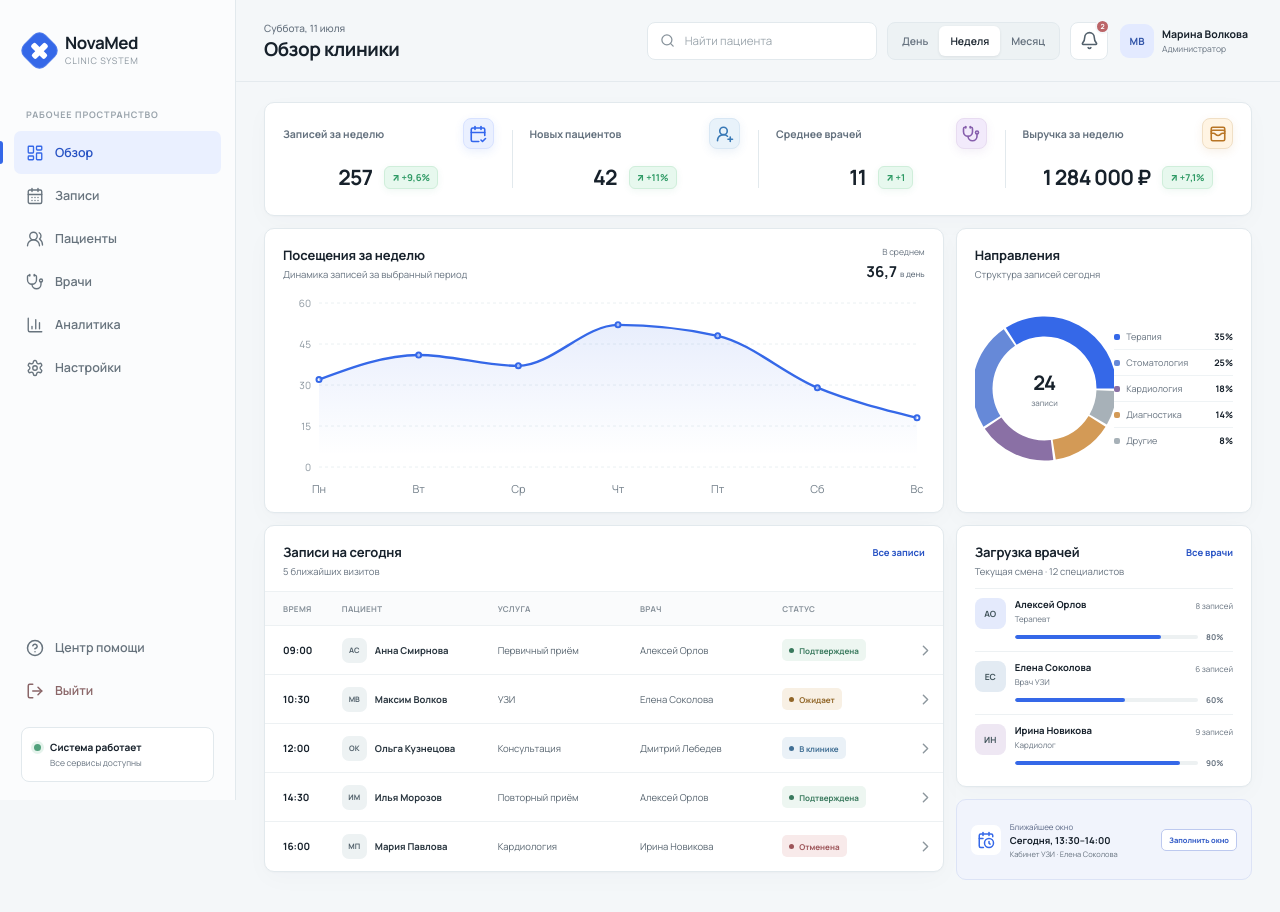
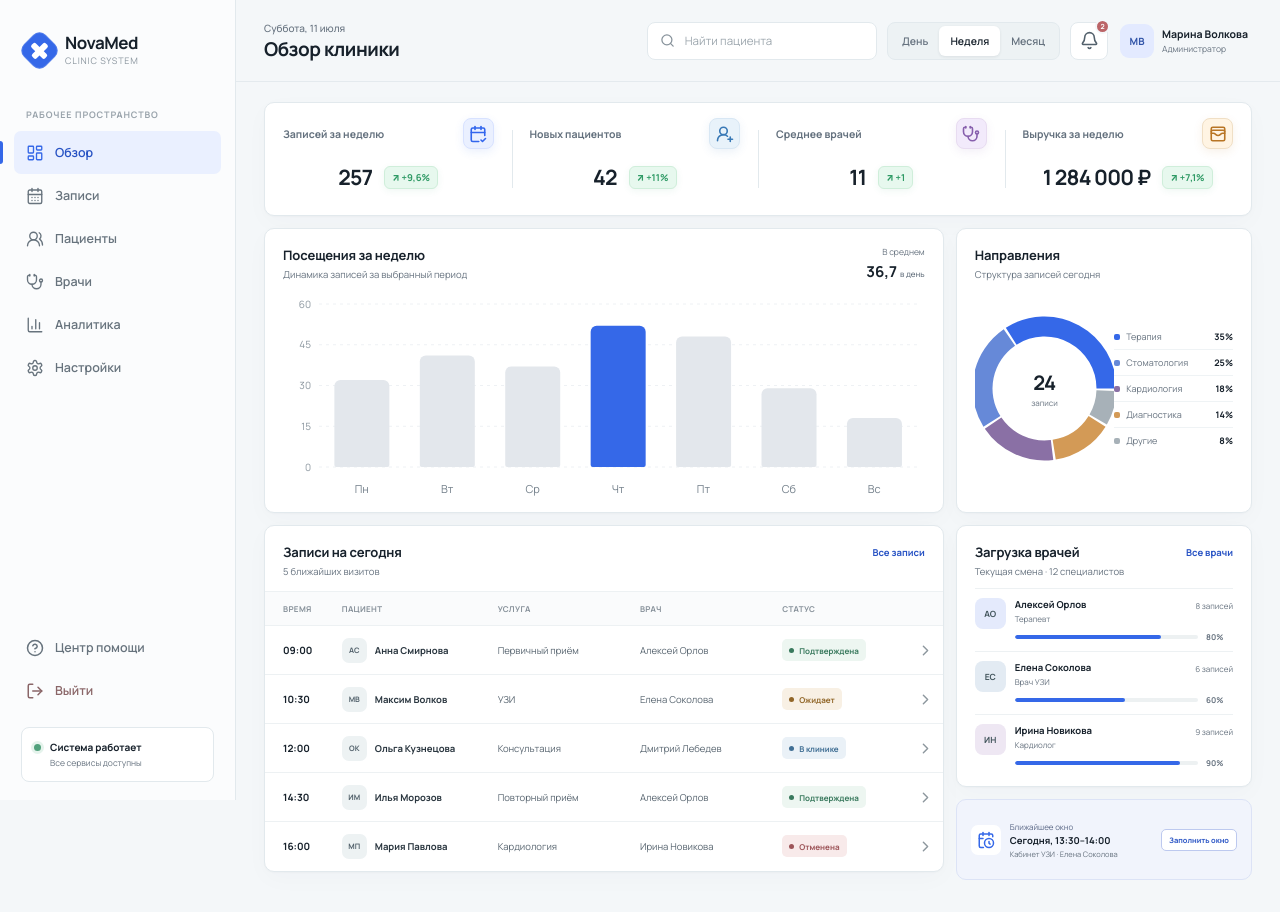
Before and after one commit to forzzze/test-crm, a React (Vite) app in the folder novamed-crm/: page / in a window 1280 px wide. Built offline with nearby package versions, Linux system fonts and the light colour scheme.

Commit message:
updated scale

```diff
--- a/novamed-crm/src/components/VisitsChart.tsx
+++ b/novamed-crm/src/components/VisitsChart.tsx
@@ -1,7 +1,32 @@
-import { Area, AreaChart, CartesianGrid, ResponsiveContainer, Tooltip, XAxis, YAxis } from 'recharts'
+import { Bar, BarChart, CartesianGrid, Cell, ResponsiveContainer, Tooltip, XAxis, YAxis } from 'recharts'
 import type { VisitPoint } from '../types'
 
-function CustomTooltip({ active, payload, label }: { active?: boolean; payload?: Array<{ value: number }>; label?: string }) { if (!active || !payload?.length) return null; return <div className="chart-tooltip"><small>{label}</small><strong>{payload[0].value} посещений</strong></div> }
+function CustomTooltip({ active, payload, label }: { active?: boolean; payload?: Array<{ value: number }>; label?: string }) {
+  if (!active || !payload?.length) return null
+  return <div className="chart-tooltip"><small>{label}</small><strong>{payload[0].value} посещений</strong></div>
+}
+
 export function VisitsChart({ data, label, average }: { data: VisitPoint[]; label: string; average: number }) {
-  return <section className="surface visits-card"><div className="section-heading"><div><h2>{label}</h2><p>Динамика записей за выбранный период</p></div><div className="chart-summary"><span>В среднем</span><strong>{average.toLocaleString('ru-RU')} <small>в день</small></strong></div></div><div className="visits-chart"><ResponsiveContainer width="100%" height="100%"><AreaChart data={data} margin={{ top: 16, right: 8, left: -24, bottom: 0 }}><defs><linearGradient id="visitsFill" x1="0" y1="0" x2="0" y2="1"><stop offset="0%" stopColor="#3568E8" stopOpacity={0.19}/><stop offset="92%" stopColor="#3568E8" stopOpacity={0}/></linearGradient></defs><CartesianGrid vertical={false} stroke="#EAF0F2" strokeDasharray="3 3" /><XAxis dataKey="label" axisLine={false} tickLine={false} tick={{ fill: '#74808B', fontSize: 11 }} dy={10} /><YAxis axisLine={false} tickLine={false} tick={{ fill: '#8A959E', fontSize: 10 }} allowDecimals={false} /><Tooltip content={<CustomTooltip />} cursor={{ stroke: '#AFC2F1', strokeDasharray: '4 4' }} /><Area type="monotone" dataKey="value" stroke="#3568E8" strokeWidth={2.4} fill="url(#visitsFill)" activeDot={{ r: 4.5, fill: '#fff', stroke: '#3568E8', strokeWidth: 2.5 }} dot={{ r: 2.5, fill: '#fff', stroke: '#3568E8', strokeWidth: 2 }} animationDuration={350} /></AreaChart></ResponsiveContainer></div></section>
+  const maximum = Math.max(...data.map((point) => point.value))
+  const reduceMotion = window.matchMedia('(prefers-reduced-motion: reduce)').matches
+
+  return <section className="surface visits-card">
+    <div className="section-heading">
+      <div><h2>{label}</h2><p>Динамика записей за выбранный период</p></div>
+      <div className="chart-summary"><span>В среднем</span><strong>{average.toLocaleString('ru-RU')} <small>в день</small></strong></div>
+    </div>
+    <div className="visits-chart">
+      <ResponsiveContainer width="100%" height="100%">
+        <BarChart key={label} data={data} margin={{ top: 17, right: 8, left: -24, bottom: 0 }} barCategoryGap="18%">
+          <CartesianGrid vertical={false} stroke="#EEF1F4" strokeDasharray="3 4" />
+          <XAxis dataKey="label" axisLine={false} tickLine={false} tick={{ fill: '#74808B', fontSize: 11 }} dy={10} />
+          <YAxis axisLine={false} tickLine={false} tick={{ fill: '#8A959E', fontSize: 10 }} allowDecimals={false} />
+          <Tooltip content={<CustomTooltip />} cursor={{ fill: 'rgba(53,104,232,.035)' }} />
+          <Bar dataKey="value" radius={[6, 6, 2, 2]} maxBarSize={70} isAnimationActive={!reduceMotion} animationBegin={0} animationDuration={520} animationEasing="ease-out">
+            {data.map((point) => <Cell key={`${label}-${point.label}`} fill={point.value === maximum ? '#3568E8' : '#E3E7EC'} />)}
+          </Bar>
+        </BarChart>
+      </ResponsiveContainer>
+    </div>
+  </section>
 }
```
